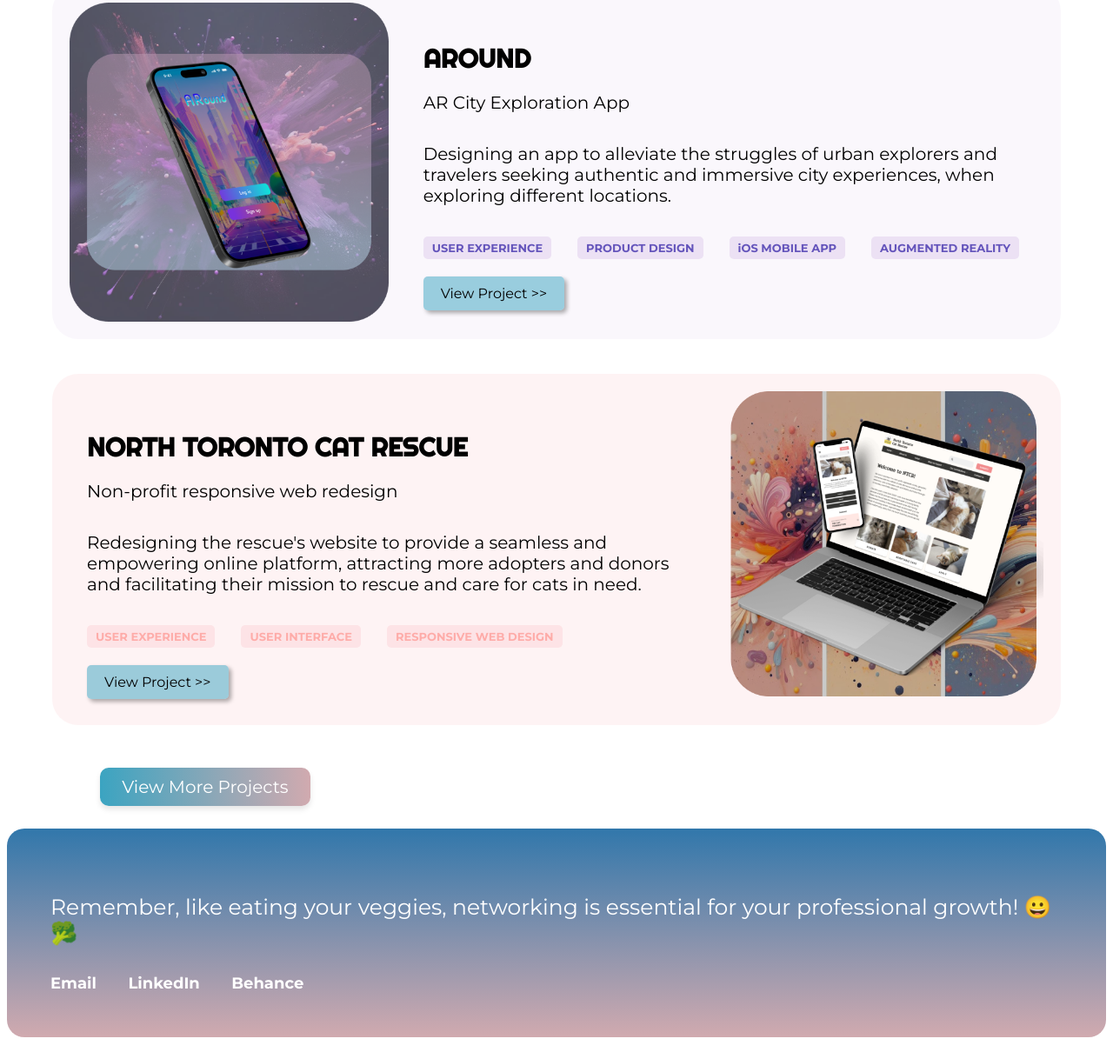
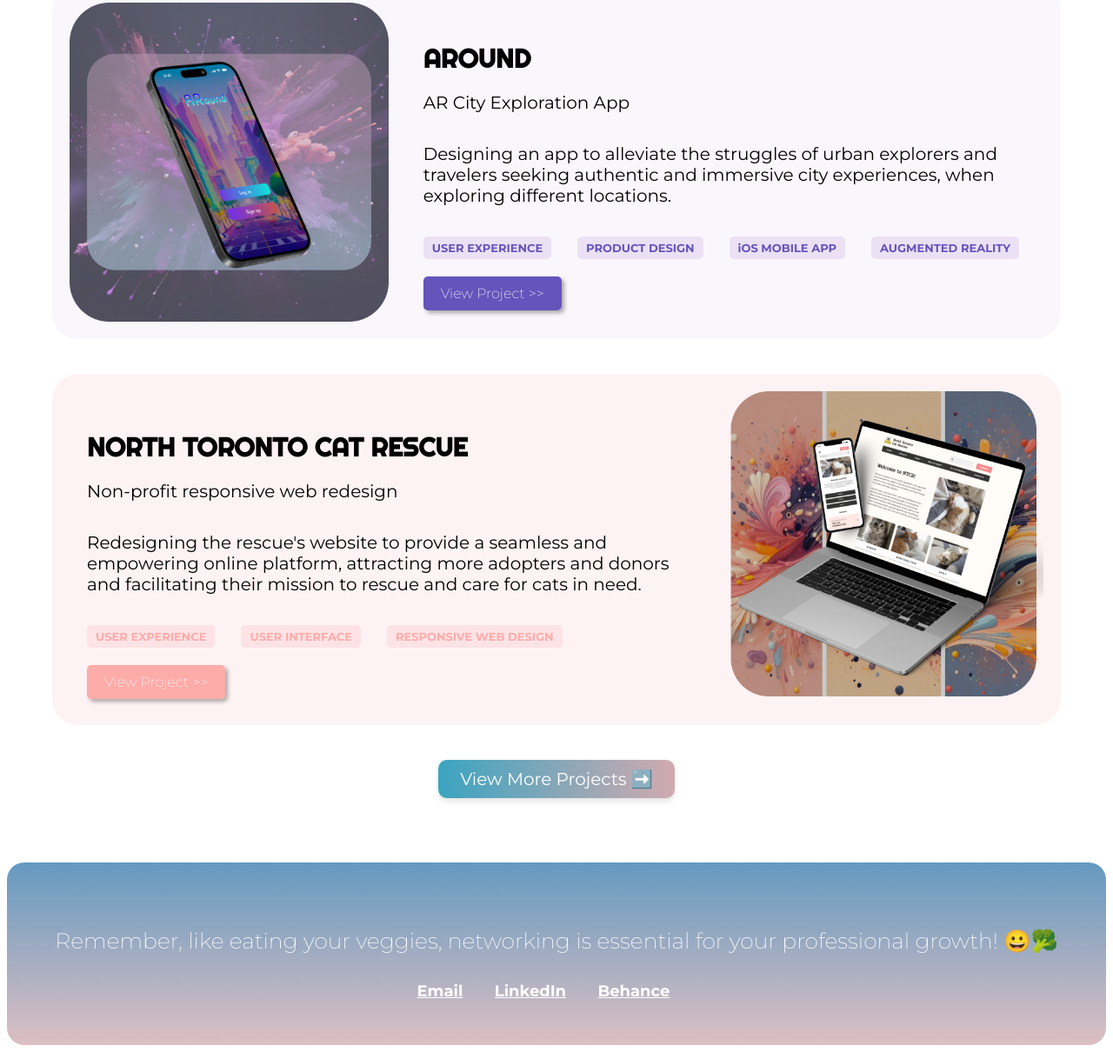
Before and after one commit to ana-hamerski/UX_UI_HW_18, a plain HTML site: page index.html in a window 1280 px wide. Shown: the part 2131-3341 px from the top of the page at 87% size. Drawn offline with Linux system fonts and the light colour scheme.

Commit message:
view project button, CSS grid, transition
matched buttons to its cards, completed CSS grid for "my Work", and added transitions to buttons.

```diff
--- a/CSS/style.css
+++ b/CSS/style.css
@@ -175,28 +175,7 @@
 max-width: 1200px;
 margin: 0 auto;
 padding: 20px;
-
 }
-    /* display: flex;
-    flex-direction: column;
-    justify-content: center;
-    align-items: flex-start;
-    flex-basis: 25%;
-    padding: 20px;
-    font-family: "Montserrat", sans-serif;
-    font-size: 18px;
-    border-radius: 20px;
-    box-shadow: 0 4px 8px rgba(0, 0, 0, 0.1); */
-
-
-    /* display: flex;
-    border-radius: 40px;
-    overflow: hidden;
-    margin: 60px 0;
-    box-shadow: 0 4px 8px rgba(0, 0, 0, 0.1);
-    align-items:center;
-    padding: 20px;
-    background-color: rgba(198, 221, 244, 0.2) ; */
 
     .workGrid {
         display: grid;
@@ -286,6 +265,7 @@
     font-size: 13px;
 }
 
+
 .travel-card .project-tags span {
     background-color: rgba(59, 164, 193, 0.2);
     color: #3BA4C1;
@@ -303,23 +283,67 @@
 
 .project-button {
     text-decoration: none;
-    background-color: rgba(59, 164, 193, 0.5);
-    color: #000;
+    color:#ffffff;
     padding: 10px 20px;
     border-radius: 5px;
     font-family: "Montserrat", sans-serif;
+    font-weight:300;
     align-self: flex-start;
     box-shadow: 3px 3px 5px rgba(0, 0, 0, 0.33);
+    position: relative;
+    overflow: hidden;
+    transition: color 0.3s ease;
 }
 
-.project-button:hover {
-    background-color: rgba(59, 164, 193, 1);
+.travel-card .project-button {
+    background-color: #3BA4C1;
+    position: relative;
+    overflow: hidden;
+    transition: color 0.3s ease;
+    z-index: 2;
+}
+
+.travel-card .project-button:hover {
+    color: #fff;
+    background-image: linear-gradient(to right, #1d5a6b, #3BA4C1);
+    font-weight: 900;
+    box-shadow: 0 5px 15px rgba(0, 0, 0, 0.301);
+}
+
+.AR-card .project-button {
+    background-color: #6454BB;
+    position: relative;
+    overflow: hidden;
+    transition: color 0.3s ease;
+    z-index: 2;
+}
+
+.AR-card .project-button:hover {
+    color: #fff;
+    background-image: linear-gradient(to right, #3c3370, #6454BB);
+    font-weight: 900;
+    box-shadow: 0 5px 15px rgba(0, 0, 0, 0.301);
+}
+
+.NTCR-card .project-button {
+    background-color: #FEACA9;
+    position: relative;
+    overflow: hidden;
+    transition: color 0.3s ease;
+    z-index: 2;
+}
+
+.NTCR-card .project-button:hover {
+    color: #fff;
+    background-image: linear-gradient(to right, #a96a67, #FEACA9);
+    font-weight: 900;
+    box-shadow: 0 5px 15px rgba(0, 0, 0, 0.301);
 }
 
 .floating-button {
     position:sticky;
     bottom: 8%;
-    left: 93%;
+    left: 90%;
     z-index: 1000;
     display: inline-block;
     padding: 15px 20px;
@@ -328,13 +352,19 @@
     box-shadow: 0 2px 5px rgba(0, 0, 0, 0.3);
     text-align: center;
     text-decoration: none;
-    font-size: 25px;
+    font-size: 20px;
     color: #333;
     transition: transform 0.3s;
 }
 
 .floating-button:hover {
     transform: scale(1.1);
+}
+
+.view-more {
+    display: flex;
+    justify-content: center; /*to center the button horizontally*/
+    align-items: center; /*to center the button vertically*/
 }
 
 .view-more-projects-button {
@@ -353,15 +383,14 @@
   }
 
   .view-more-projects-button:hover {
-
     background-image: linear-gradient(to right, #D1AAAF, #3BA4C1); /* Inverse gradient on hover */
     box-shadow: 0 5px 15px rgba(0, 0, 0, 0.301);
+    font-weight: 900;
   }
 
 
 .footer {
-
-    background: linear-gradient(to bottom, #3177AB, #D1AAAF);
+    background: linear-gradient(to bottom,rgba(49, 119, 171, 0.75), rgba(209, 170, 175, 0.75));
     color: #fff;
     padding: 50px;
     border-radius: 20px;
@@ -369,8 +398,9 @@
 }
 
 .footer-content {
-    text-align: left;
+    text-align: center;
     font-size: 25px;
+    font-weight: 200;
 }
 
 .social-links {
@@ -386,11 +416,11 @@
 
 .social-link {
     color: #fff;
-    text-decoration: none;
+    text-decoration:underline;
     font-size: 18px;
-    font-weight: bold;
+    font-weight: 800;
 }
 
 .social-link:hover {
-    text-decoration: underline;
+    color:#000;
 }
--- a/index.html
+++ b/index.html
@@ -142,9 +142,12 @@
                 </div>
             </div>
 
-                <a href="#" class="floating-button" id="homeButton">🏠</a>
 
-                <a href="#" class="view-more-projects-button" id="viewMoreProjects">View More Projects</a>
+                <div class="view-more">
+                <a href="#" class="view-more-projects-button" id="viewMoreProjects">View More Projects ➡️</a>
+            </div>
+
+            <a href="#" class="floating-button" id="homeButton">🏠</a>
 
             </section>
 
```
